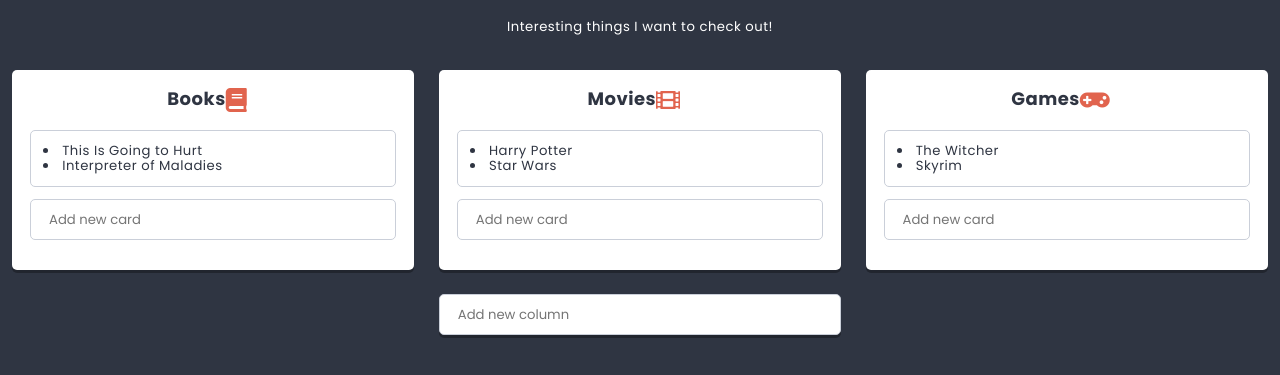
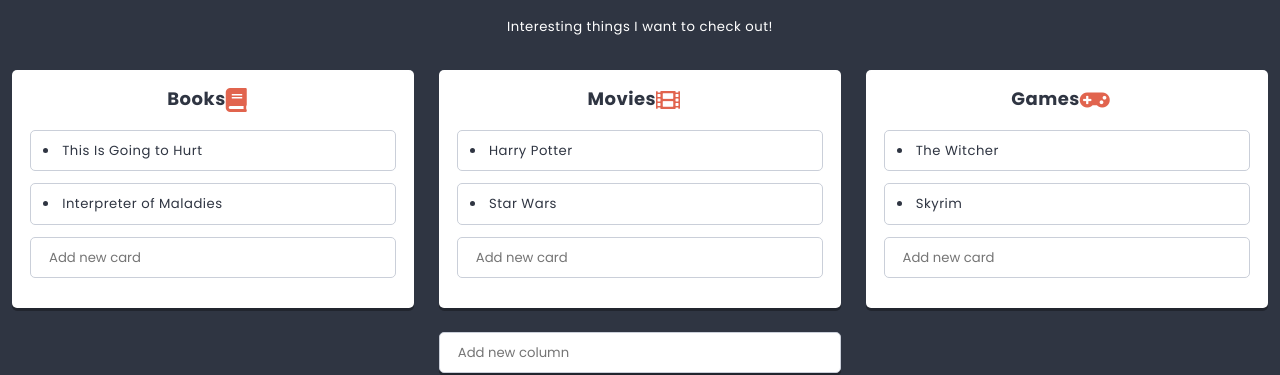
Before and after one commit to pkawecki/To-Do-List, a React app: page / in a window 1280 px wide. Shown: the part 362-737 px from the top of the page. Built offline with nearby package versions, Linux system fonts and the light colour scheme.

Commit message:
Card functionality corrected

```diff
--- a/src/components/Card/Card.js
+++ b/src/components/Card/Card.js
@@ -1,22 +1,16 @@
 import React from "react";
-import styles from './Card.scss' ;
+import styles from './Card.scss';
 import PropTypes from 'prop-types';
-
 class Card extends React.Component {
-
     static propTypes = {
-
         // key: PropTypes.node.isRequired,
         // this.props.cards[0].title
     }
-    render(){
+    render() {
         console.log(this.props.cards);
-        return(
-            <section className ={styles.component}>
-
-                {this.props.cards.map(({key, title}) => (
-                    <li>{title}</li>
-                ))}
+        return (
+            <section className={styles.component}>
+                <li >{this.props.title}</li>
             </section>
         )
     }
--- a/src/components/Column/Column.js
+++ b/src/components/Column/Column.js
@@ -5,13 +5,12 @@
 import Creator from "../Creator/Creator";
 import Icon from "./Icon";
 import { settings } from "../../data/dataStore";
-
 class Column extends React.Component {
     state = {
         cards: this.props.cards || [],
     }
     static propTypes = {
-        columnTitle: PropTypes.node.isRequired,
+        title: PropTypes.node.isRequired,
         //key: PropTypes.node.isRequired,
     }
     addCard(title){
@@ -28,13 +27,17 @@
         ))
     }
     render(){
-
+        const firstElArr = [...this.state.cards].pop();
+        const secondElArr = [...this.state.cards].shift();
         return(
             <section className ={styles.component}>
                 <h3 className={styles.title} > {this.props.title}
                 <span className={styles.icon}><Icon name={this.props.icon}/></span>
                 </h3>
-                <Card cards={this.state.cards} />
+                {this.state.cards.map((card) => {
+                    return <Card key={card.key} title={card.title} />
+                    })
+                }
                 <Creator text={settings.cardCreatorText} action={title => this.addCard(title)} />
             </section>
         )
```
